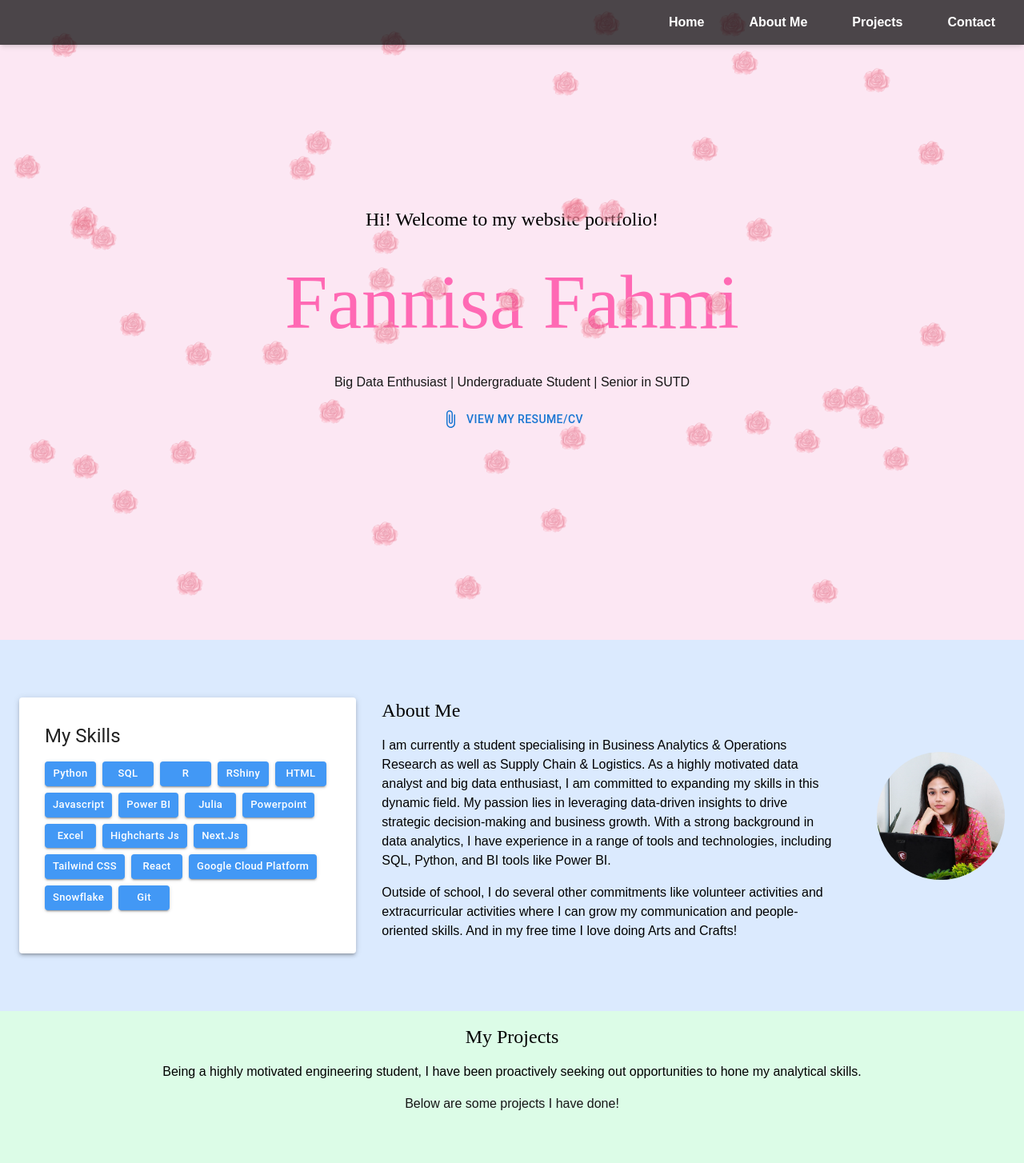
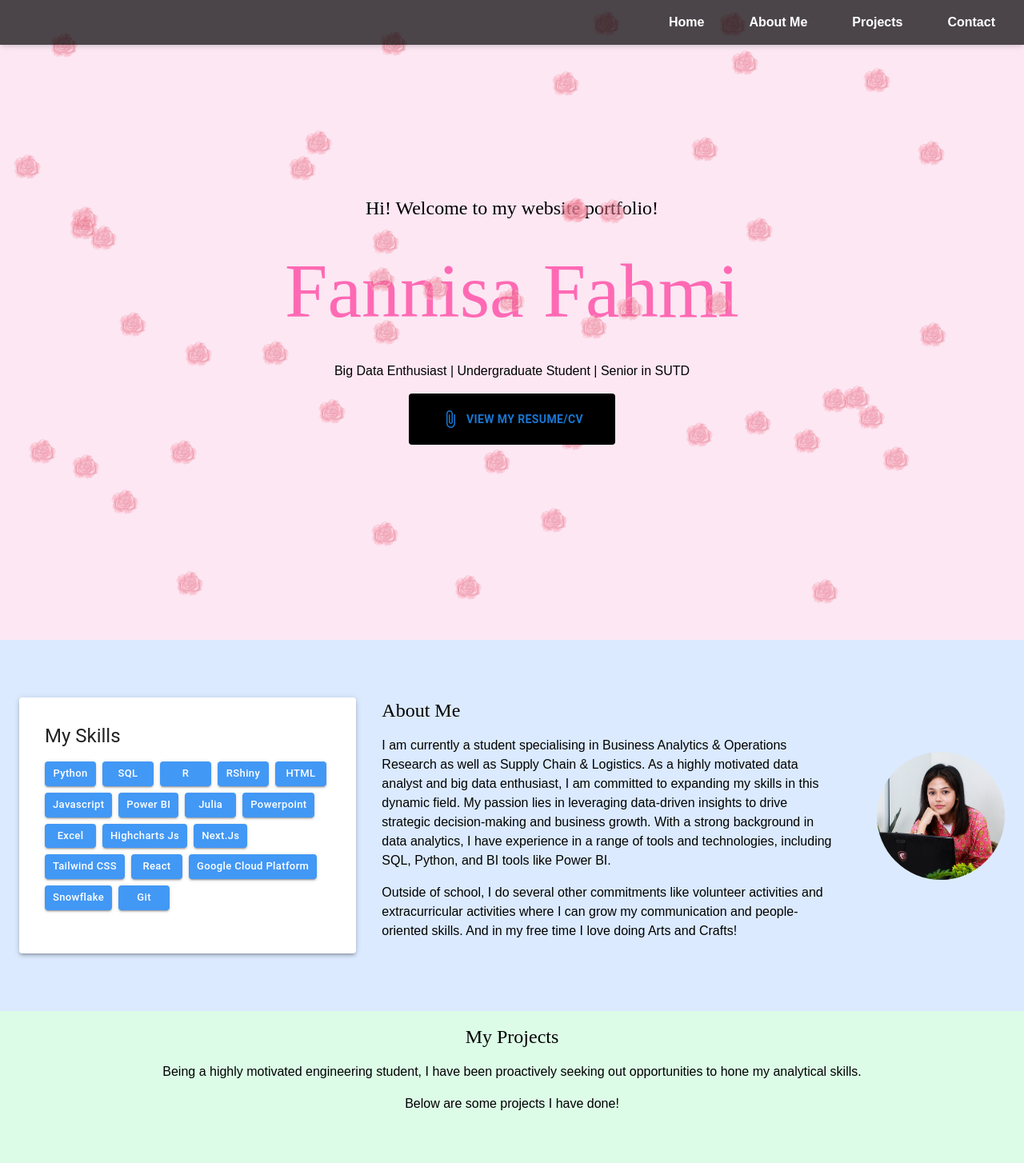
Before and after one commit to ffannisa/portfolio-website, a Next.js app: page / in a window 1280 px wide. Shown: the top 1454 px of the page at 80% size. Built offline with nearby package versions, Linux system fonts and the light colour scheme; a web font is replaced by a local one.

Commit message:
fix image and text color

```diff
--- a/src/app/sections/contact/contact.jsx
+++ b/src/app/sections/contact/contact.jsx
@@ -52,7 +52,7 @@ const Contact = () => {
               className="flex-shrink-0"
             >
               <Image
-                src="/images/github_logo.png"
+                src="/images/Github_logo.png"
                 alt="GitHub Logo"
                 width={220}
                 height={220}
@@ -67,7 +67,7 @@ const Contact = () => {
               className="flex-shrink-0"
             >
               <Image
-                src="/images/linkedin_logo.png"
+                src="/images/Linkedin_logo.png"
                 alt="LinkedIn Logo"
                 width={220}
                 height={220}
@@ -77,7 +77,7 @@ const Contact = () => {
             {/* Email */}
             <a href="mailto:fannisafahmi@outlook.com" className="flex-shrink-0">
               <Image
-                src="/images/email_logo.png"
+                src="/images/Email_logo.png"
                 alt="Email Logo"
                 width={220}
                 height={220}
--- a/src/app/sections/hello/hello.jsx
+++ b/src/app/sections/hello/hello.jsx
@@ -46,10 +46,21 @@ const Hello = () => {
         >
           Fannisa Fahmi
         </h1>
-        <p>Big Data Enthusiast | Undergraduate Student | Senior in SUTD</p>
+        <p style={{ color: "black" }}>
+          Big Data Enthusiast | Undergraduate Student | Senior in SUTD
+        </p>
         <Button
           className="text-white font-semibold rounded-full px-5 py-2.5 transition-all hover:bg-pink-300 hover:shadow-lg hover:scale-105 bg-black"
           href="./files/FannisaFahmi_Resume.pdf"
+          sx={{
+            backgroundColor: "black",
+            fontWeight: "bold",
+            px: 5,
+            py: 2.5,
+            "&:hover": {
+              backgroundColor: "#ff69b4",
+            },
+          }}
         >
           <AttachFileRoundedIcon className="mr-2" />
           View my Resume/CV
--- a/src/app/sections/projects/projects.jsx
+++ b/src/app/sections/projects/projects.jsx
@@ -112,7 +112,9 @@ const Projects = () => {
         Being a highly motivated engineering student, I have been proactively
         seeking out opportunities to hone my analytical skills.
       </p>
-      <p className="mt-4">Below are some projects I have done!</p>
+      <p className="mt-4" style={{ color: "black" }}>
+        Below are some projects I have done!
+      </p>
       <div className="inner">
         <Box
           sx={{
```
